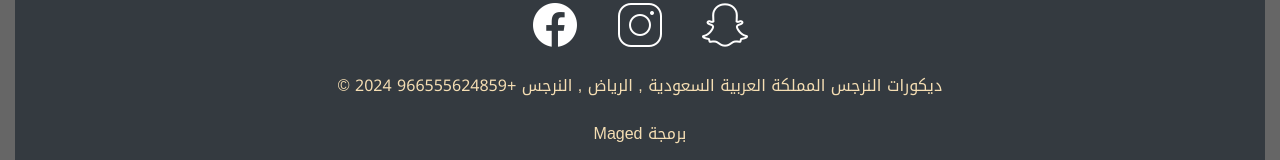
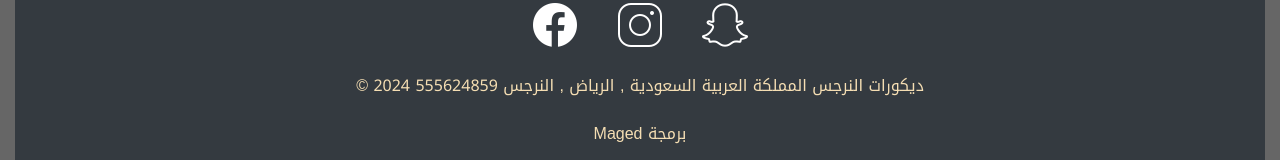
Before and after one commit to Magedjje3/Al-nrjis, a plain HTML site: page index.html in a window 1280 px wide. Shown: the part 2856-3016 px from the top of the page. Drawn offline with Linux system fonts and the light colour scheme.

Commit message:
Update index.html

```diff
--- a/index.html
+++ b/index.html
@@ -245,7 +245,7 @@
               </div>
               <br>
             </div>
-            <a href="tel:+966 55 562 4859" style="color: wheat;"><span>© 2024 </span> ديكورات النرجس المملكة العربية السعودية , الرياض , النرجس <span>+966555624859 </span> </a>
+            <a href="tel:+966 55 562 4859" style="color: wheat;"><span>© 2024 </span> ديكورات النرجس المملكة العربية السعودية , الرياض , النرجس <span> 555624859 </span> </a>
               <br>
               <br>
             <div>
```
